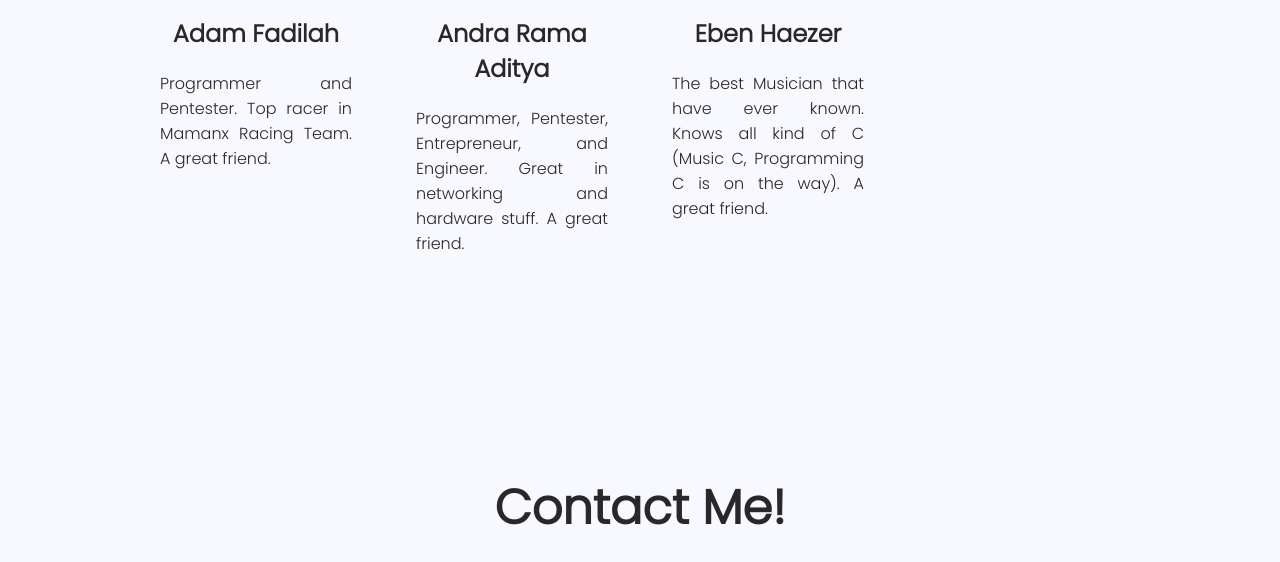
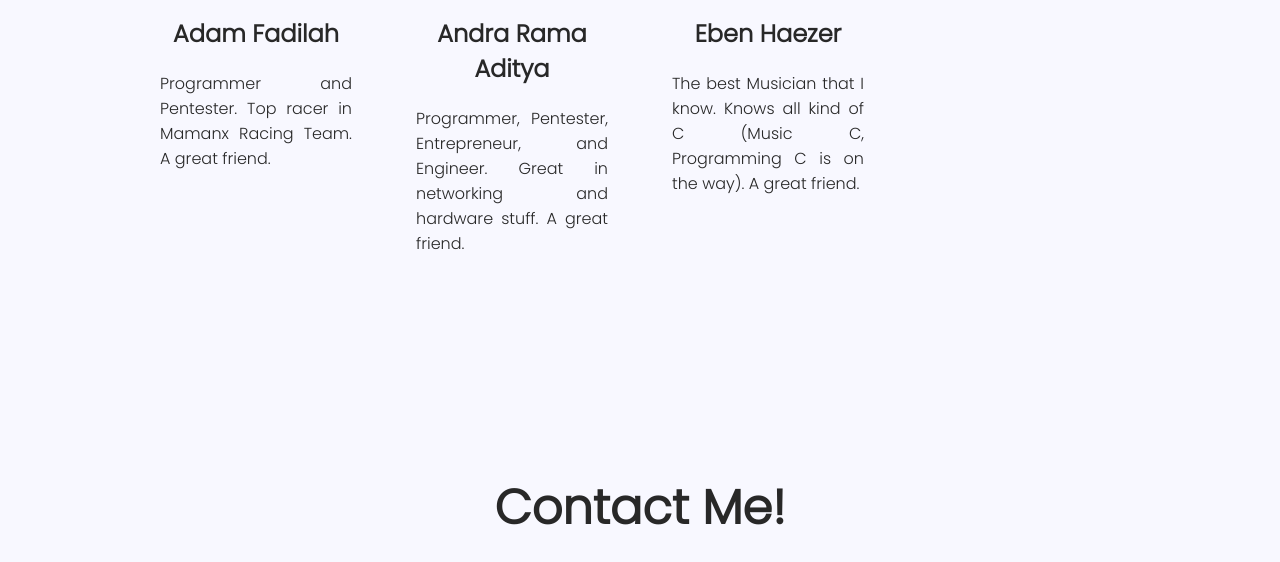
Before and after one commit to IniJamiel/Webset, a website: page index.html in a window 1280 px wide. Shown: the part 4446-5008 px from the top of the page. Drawn offline with Linux system fonts and the light colour scheme.

Commit message:
grammar boi

```diff
--- a/index.html
+++ b/index.html
@@ -474,7 +474,7 @@
                         </div>
                         <div>
                             <p>
-                                The best Musician that have ever known. Knows all kind of C (Music C, Programming C is on the way).
+                                The best Musician that I know. Knows all kind of C (Music C, Programming C is on the way).
                                  A great friend.
                             </p>
                         </div>
```
